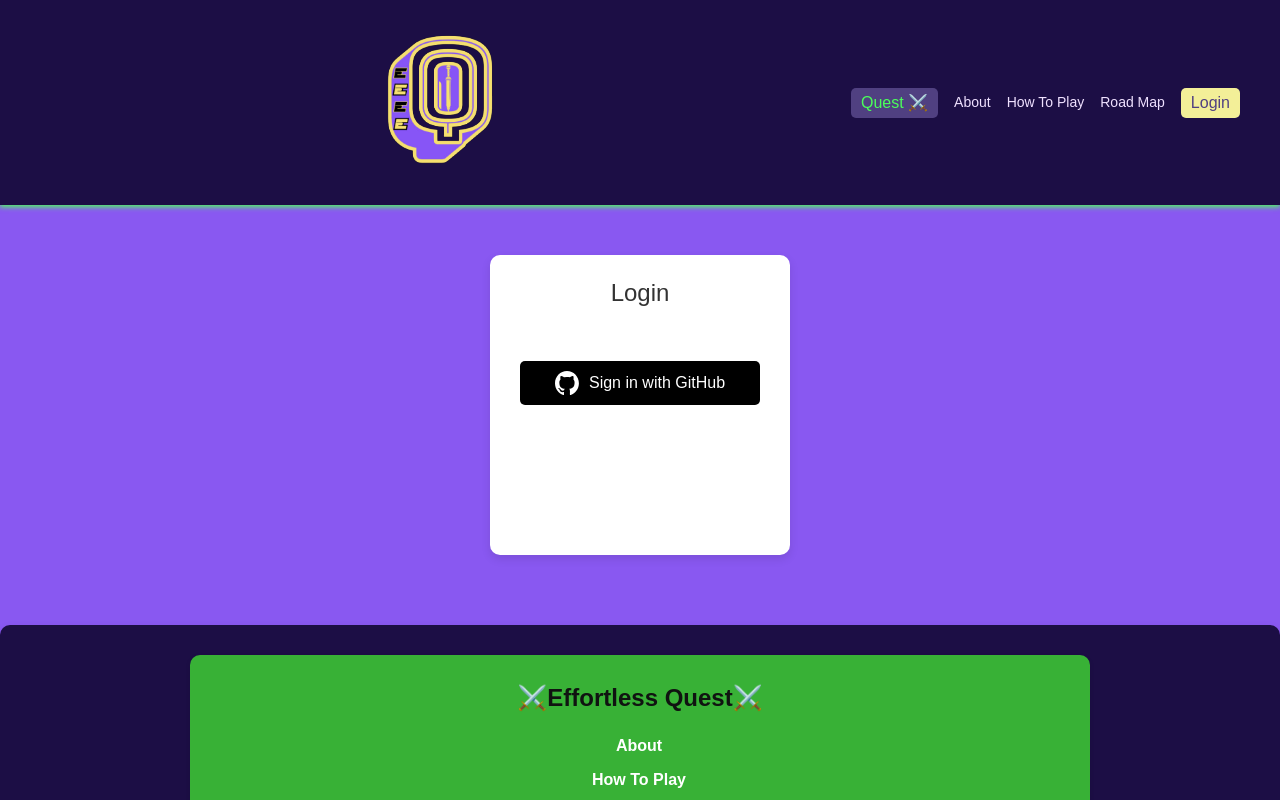
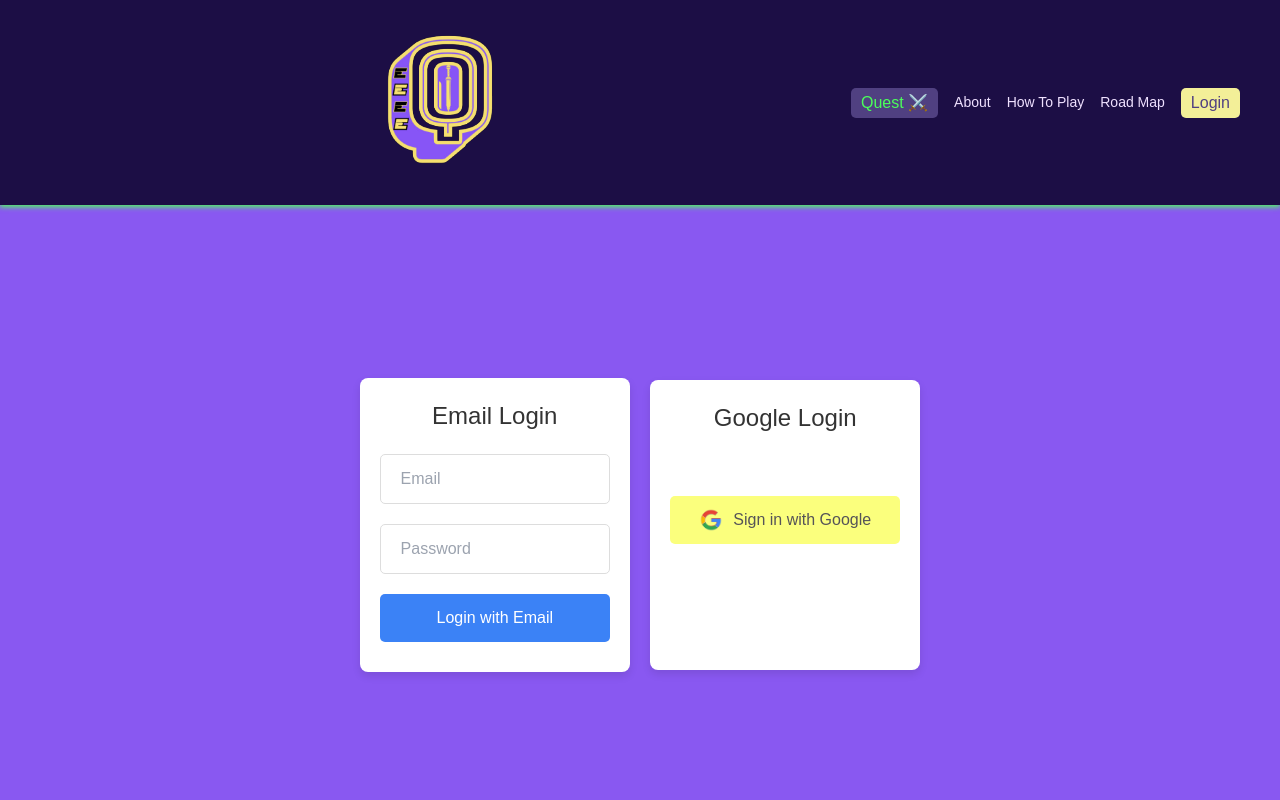
Before and after one commit to Effortless-Quest/effortlessquest, a Next.js app: page /000001/login in a window 1280 px wide. Shown: the top 800 px of the page. Built offline with nearby package versions, Linux system fonts and the light colour scheme; no server answers.

Commit message:
google and email auth

```diff
--- a/app/000001/login/auth.css
+++ b/app/000001/login/auth.css
@@ -1,74 +1,105 @@
+/* auth.css */
 .home-container {
-    position: relative;
   display: flex;
+  justify-content: center;
   align-items: center;
-    justify-content: center;
-    min-height: 50vh;
+  height: 80vh;
 }
 
 .auth-wrapper {
   display: flex;
-    gap: 20px;
+  justify-content: center; /* Center the cards horizontally */
+  gap: 20px; /* Space between the cards */
+  align-items: center; /* Center the cards vertically */
 }
 
 .auth-card {
-    position: relative;
   background-color: white;
-    padding: 20px 30px;
-    box-shadow: 0px 4px 10px rgba(0, 0, 0, 0.1);
-    border-radius: 10px;
-    width: 300px;
+  border-radius: 8px;
+  padding: 20px;
+  box-shadow: 0 4px 8px rgba(0, 0, 0, 0.1);
+  max-width: 400px; /* Ensures both cards have the same max width */
+  width: 100%;
   text-align: center;
-    box-sizing: border-box;
-    height: 300px;
 }
 
-  .auth-card h1, .google-auth-card h2 {
+.auth-card h1 {
+  font-size: 24px;
   margin-bottom: 20px;
-    font-size: 1.5rem;
-    color: #333;
+  font-family: 'Arial', sans-serif;
 }
 
-  .auth-card input {
-    width: 100%;
-    padding: 10px;
-    margin: 10px 0;
-    border: 1px solid #ccc;
-    border-radius: 5px;
+.google-card {
+  height: 290px;
 }
 
-  .auth-card button, .google-signin-btn {
-    width: 100%;
-    padding: 10px;
-    margin-top: 50px;
-    background-color:rgb(0, 0, 0);
+.error-message {
+  color: red;
+  font-size: 14px;
+  margin-bottom: 10px;
+}
+
+.login-button {
+  background-color: #4CAF50;
   color: white;
+  padding: 12px 20px;
   border: none;
   border-radius: 5px;
   cursor: pointer;
+  font-size: 16px;
+  width: 100%;
+  margin-bottom: 10px;
+  transition: background-color 0.3s;
 }
 
-  .auth-card button:hover, .google-signin-btn:hover {
-    background-color: #45a049;
+.login-button:hover {
+  background-color:rgb(212, 194, 255);
 }
 
-
-  .github-btn {
-    display: flex;
-    align-items: center;
-    justify-content: center;
-    background-color: #24292f; /* GitHub dark color */
-    color: white;
+input {
+  width: 100%;
+  padding: 12px 20px;
+  margin-bottom: 10px;
+  border: 1px solid #ddd;
+  border-radius: 5px;
   font-size: 16px;
-    padding: 12px 24px;
-    border: none;
-    border-radius: 8px;
-    cursor: pointer;
-    width: 200px;
+  box-sizing: border-box;
 }
 
-  .github-logo {
-    width: 24px; /* Adjust the size of the logo */
+input:focus {
+  border-color: #4CAF50;
+  outline: none;
+}
+
+.google-btn {
+  background-color:rgb(251, 255, 125);
+  color:rgb(86, 84, 88);
+  display: flex;
+  justify-content: center;
+  align-items: center;
+  padding: 12px 20px; /* Ensures the Google button matches the email button */
+  width: 100%; /* Matches the width of the email button */
+  border-radius: 5px;
+  margin-top: 60px;
+}
+
+.google-logo {
+  width: 24px;
   height: 24px;
-    margin-right: 10px; /* Add some space between the logo and text */
+  margin-right: 10px;
 }
+
+.email-login {
+  display: flex;
+  flex-direction: column;
+  gap: 10px;
+}
+
+.email-btn {
+  background-color: #3b82f6;
+  color: white;
+}
+
+.email-btn:hover {
+  background-color: #2563eb;
+}
--- a/app/000001/login/page.tsx
+++ b/app/000001/login/page.tsx
@@ -1,17 +1,20 @@
 "use client"; // Required for client-side rendering
 
 import { useState, useEffect } from "react";
-import { signInWithPopup, GithubAuthProvider, onAuthStateChanged } from "firebase/auth";
+import { signInWithPopup, GoogleAuthProvider, signInWithEmailAndPassword, onAuthStateChanged } from "firebase/auth";
 import { useRouter } from "next/navigation"; // Import useRouter
 import { auth } from "../../../firebase/firebaseConfig";
 import "./auth.css";
 import CustomCursor from "../../000000/0-0-cursor/page";
 import Navigation from "../../000000/0-0-navigation/navigation";
 import Footer from "../../000000/0-0-footer/footer";
+import Image from "next/image";
 
 export default function Home() {
   const router = useRouter(); // Initialize useRouter
   const [error, setError] = useState("");
+  const [email, setEmail] = useState("");
+  const [password, setPassword] = useState("");
 
   // UseEffect hook to check auth state
   useEffect(() => {
@@ -23,12 +26,27 @@ export default function Home() {
     return () => unsubscribe(); // Cleanup listener
   }, [router]);
 
-  // GitHub Sign-In Handler
-  const handleGitHubSignIn = async () => {
-    const provider = new GithubAuthProvider();
+  // Google Sign-In Handler
+  const handleGoogleSignIn = async () => {
+    const provider = new GoogleAuthProvider();
     try {
       await signInWithPopup(auth, provider);
-      alert("GitHub login successful!");
+      alert("Google login successful!");
+      router.push("/000002/townhall"); // Redirect to the townhall page
+    } catch (err: unknown) {
+      if (err instanceof Error) {
+        setError(err.message);
+      } else {
+        setError("An error occurred. Please try again.");
+      }
+    }
+  };
+
+  // Email/Password Sign-In Handler
+  const handleEmailPasswordSignIn = async () => {
+    try {
+      await signInWithEmailAndPassword(auth, email, password);
+      alert("Email login successful!");
       router.push("/000002/townhall"); // Redirect to the townhall page
     } catch (err: unknown) {
       if (err instanceof Error) {
@@ -45,16 +63,42 @@ export default function Home() {
       <Navigation />
       <div className="home-container">
         <div className="auth-wrapper">
-          <div className="auth-card">
-            <h1>Login</h1>
+          <div className="auth-card email-card">
+            <h1>Email Login</h1>
             {error && <p style={{ color: "red" }}>{error}</p>}
-            <button onClick={handleGitHubSignIn} className="github-btn">
-              <img
-                src="/elif-logo/github.svg"
-                alt="GitHub Logo"
-                className="github-logo"
+            <div className="email-login">
+              <input
+                type="email"
+                value={email}
+                onChange={(e) => setEmail(e.target.value)}
+                placeholder="Email"
+                required
               />
-              Sign in with GitHub
+              <input
+                type="password"
+                value={password}
+                onChange={(e) => setPassword(e.target.value)}
+                placeholder="Password"
+                required
+              />
+              <button onClick={handleEmailPasswordSignIn} className="email-btn login-button">
+                Login with Email
+              </button>
+            </div>
+          </div>
+
+          <div className="auth-card google-card">
+            <h1>Google Login</h1>
+            {error && <p style={{ color: "red" }}>{error}</p>}
+            <button onClick={handleGoogleSignIn} className="google-btn login-button">
+              <Image
+                src="/elif-logo/google.png" // Path to your image
+                alt="Google Logo"
+                width={24} // Set width for the image
+                height={24} // Set height for the image
+                className="google-logo"
+              />
+              Sign in with Google
             </button>
           </div>
         </div>
```
Also changed, not shown: public/elif-logo/google.png (added). Lines whose indentation alone changed are shown as unchanged.
